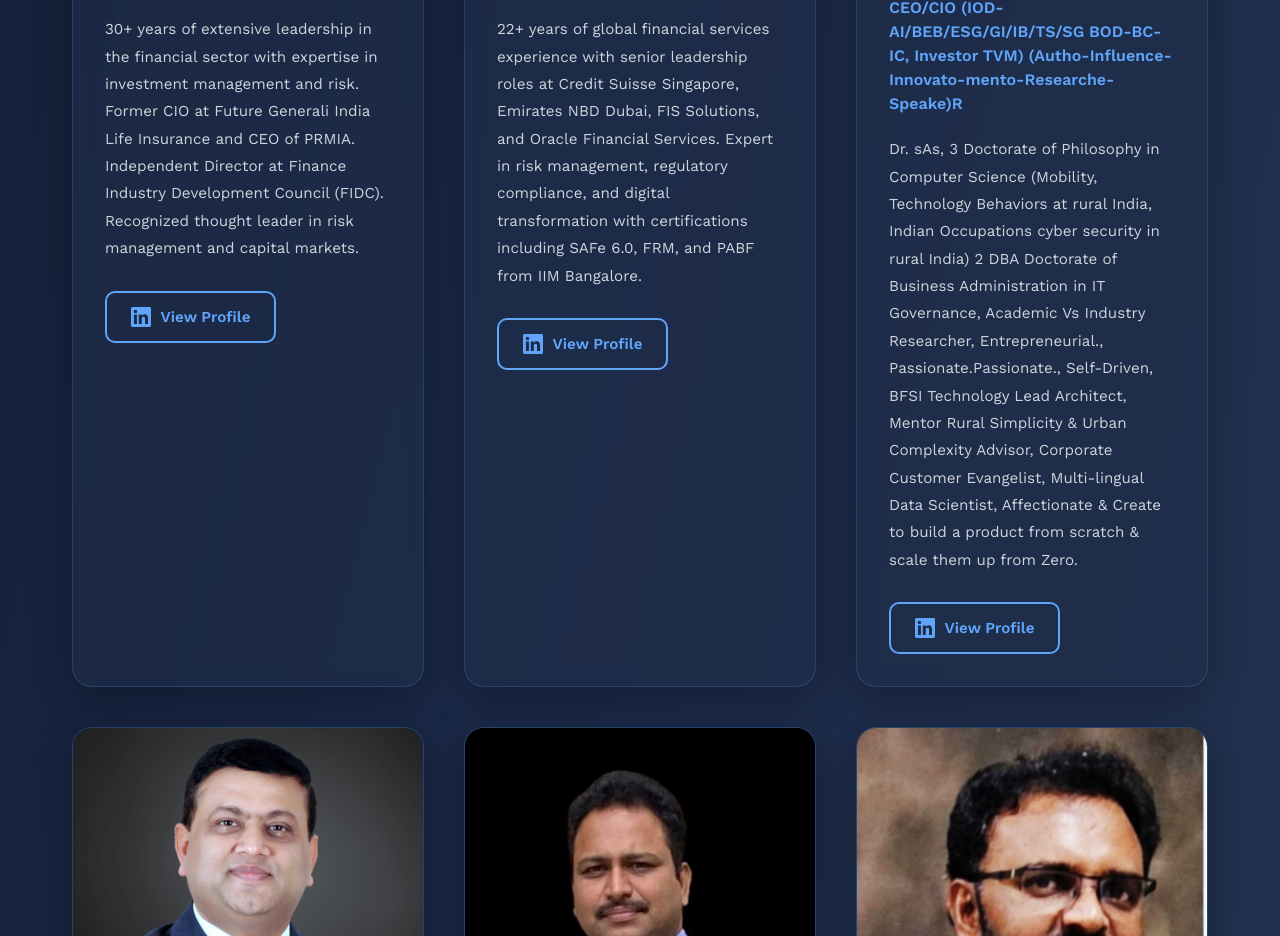
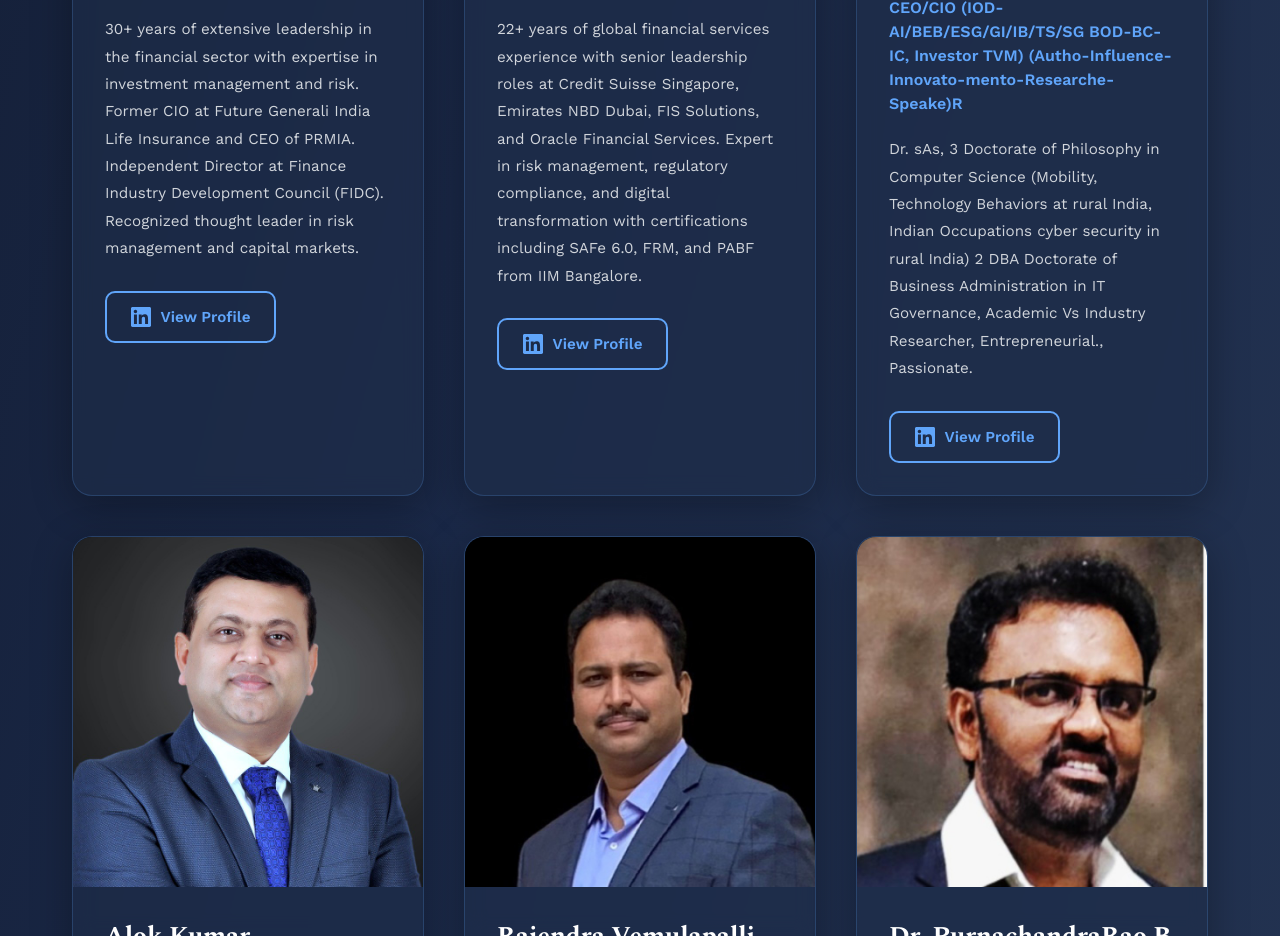
Before and after one commit to upskillize-ui/upskillize-vite1, a React (Vite) app: page /about in a window 1280 px wide. Shown: the part 3040-3976 px from the top of the page. Built offline with nearby package versions, Linux system fonts and the light colour scheme; no server answers.

Commit message:
update about page

```diff
--- a/src/pages/About.jsx
+++ b/src/pages/About.jsx
@@ -143,10 +143,9 @@ const About = () => {
               photo="/images/advisorsIMG/SS.jpg"
               name="Dr. Suresh A Shan"
               title="AICTE/BFSI/NAAC/NEP/NBFC-CEO/CIO (IOD-AI/BEB/ESG/GI/IB/TS/SG BOD-BC-IC, Investor TVM) (Autho-Influence-Innovato-mento-Researche-Speake)R"
-              bio="Dr. sAs, 3 Doctorate of Philosophy in Computer Science (Mobility, Technology Behaviors at rural India, Indian Occupations cyber security in
-              rural India) 2 DBA Doctorate of Business Administration in IT Governance, Academic Vs Industry Researcher, Entrepreneurial., Passionate.Passionate.,
-              Self-Driven, BFSI Technology Lead Architect, Mentor Rural Simplicity & Urban Complexity Advisor, Corporate Customer Evangelist, Multi-lingual Data
-              Scientist, Affectionate & Create to build a product from scratch & scale them up from Zero."
+              bio="Dr. sAs, 3 Doctorate of Philosophy in Computer Science (Mobility, Technology Behaviors
+              at rural India, Indian Occupations cyber security in rural India) 2 DBA Doctorate of Business
+              Administration in IT Governance, Academic Vs Industry Researcher, Entrepreneurial., Passionate."
               linkedin="https://www.linkedin.com/in/assuresh/"
             />
 
```
